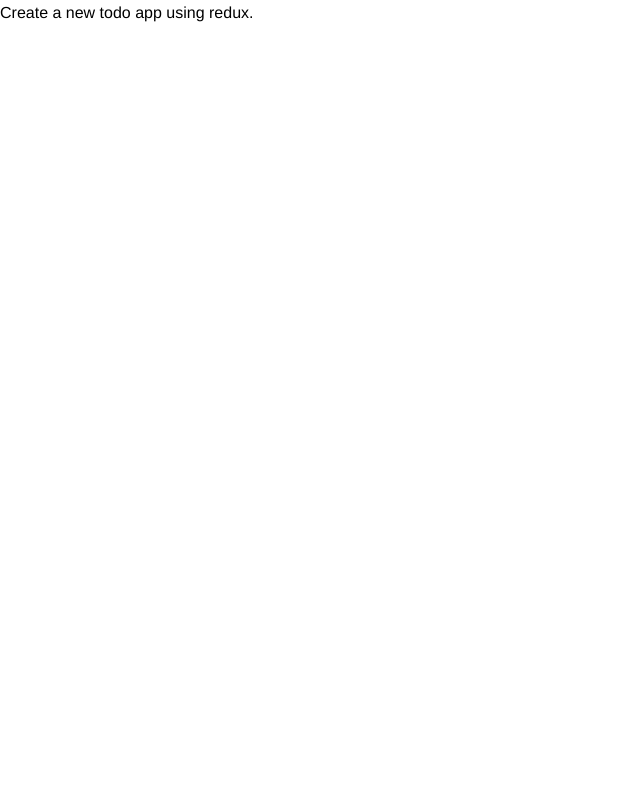
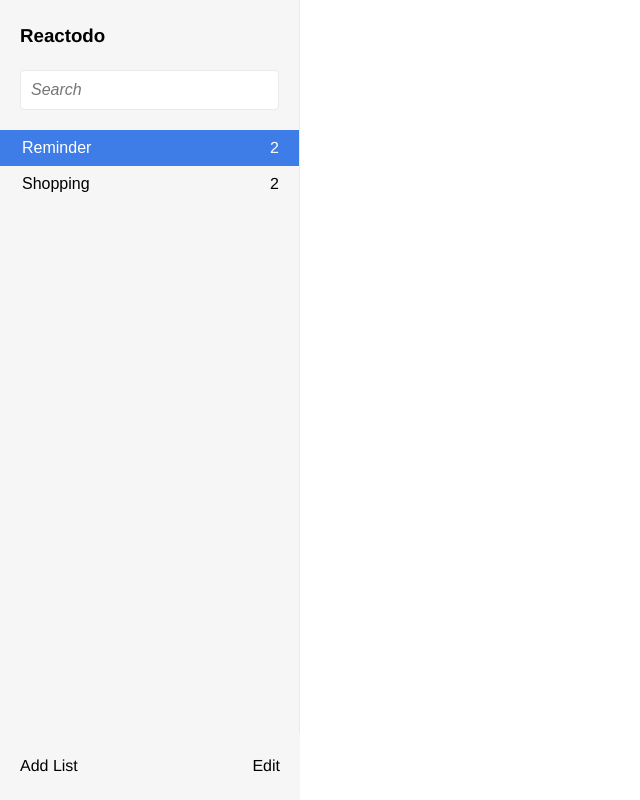
Before and after one commit to leonatefm/react-todo-app, a React (Create React App) app: page / in a window 1280 px wide. Shown: the whole page, without its empty margins (0-640 px from the left). Built offline with nearby package versions, Linux system fonts and the light colour scheme.

Commit message:
Update side menu components using Redux

```diff
--- a/package.json
+++ b/package.json
@@ -7,6 +7,7 @@
     "node-sass-chokidar": "^1.2.2",
     "react": "^16.3.2",
     "react-dom": "^16.3.2",
+    "react-redux": "^5.0.7",
     "react-scripts": "1.1.4",
     "redux": "^4.0.0"
   },
--- a/src/data/data_redux.json
+++ b/src/data/data_redux.json
@@ -1,4 +1,8 @@
 {
+    "todoApp": {
+        "currentListId": "1",
+        "lists": ["1", "2"]
+    },
     "lists": {
         "1": {
             "listId": "1",
--- a/src/index.js
+++ b/src/index.js
@@ -1,7 +1,9 @@
 import React from 'react';
 import ReactDOM from 'react-dom';
+import { Provider } from 'react-redux';
 import App from './redux_app/App';
+import store from './redux_app/store';
 import registerServiceWorker from './registerServiceWorker';
 
-ReactDOM.render(<App />, document.getElementById('root'));
+ReactDOM.render(<Provider store={store}><App /></Provider>, document.getElementById('root'));
 registerServiceWorker();
--- a/src/redux_app/App.js
+++ b/src/redux_app/App.js
@@ -1,34 +1,14 @@
 import React, { Component } from 'react';
-import { createStore } from 'redux'
-import reducers from './reducers.js'
-import { addTodo, editTodo, toggleTodo, deleteTodo } from './actions.js';
+import SideMenuContainer from './SideMenu.js';
 import '../css/app.css';
 
-
-const store = createStore(reducers);
-console.log(store.getState())
-
-const unsubscribe = store.subscribe(() =>
-    console.log(store.getState())
-)
-
-store.dispatch(editTodo("1", 'updated'));
-store.dispatch(toggleTodo("1"));
-store.dispatch(addTodo("1", {
-    itemId: (Date.now() + Math.random()).toString(36).substr(2),
-    title: "",
-    isComplete: false
-}));
-store.dispatch(deleteTodo("1", "2"));
-
-unsubscribe();
 
 class TodoApp extends Component {
 
     render() {
         return (
             <div className="react-todo-app">
-                Create a new todo app using redux.
+                <SideMenuContainer />
 			</div>
         );
     }
--- /dev/null
+++ b/src/redux_app/MenuItem.js
@@ -0,0 +1,60 @@
+import React from 'react';
+import PropTypes from 'prop-types';
+
+
+class MenuItem extends React.PureComponent {
+
+	constructor(props) {
+		super(props);
+		this.textInput = React.createRef();
+		this.handleListOnBlur = this.handleListOnBlur.bind(this);
+	}
+
+	componentDidMount() {
+		//Autofocus on new todo item
+		if (this.props.list.isNew) {
+			this.textInput.current.focus();
+			this.textInput.current.select();
+		}
+	}
+
+	handleListOnBlur(e) {
+		const list = this.props.list;
+		if (list.isNew) this.props.editList(list.listId, e.target.value, true);
+	}
+
+	render() {
+
+		const list = this.props.list;
+		const listClass = this.props.isActive ? 'active' : '';
+		const isDisabled = (this.props.mode === "view" && !this.props.list.isNew) ? true : false;
+
+		return (
+			<li className={listClass} onClick={() => { if (this.props.mode === 'edit') return; this.props.switchList(list.listId) }}>
+				<input className="list-name" ref={this.textInput} type="text" value={list.name} disabled={isDisabled} onChange={(e)=>{this.props.editList(list.listId, e.target.value);}} onBlur={this.handleListOnBlur} />
+				<span className="list-number">{this.props.mode === "view" ? list.todos.length : <ion-icon name="close" onClick={(e)=>{this.props.deleteList(list.listId)}}></ion-icon>}</span>
+			</li>
+		);
+	}
+};
+
+MenuItem.defaultProps = {
+    isActive: false,
+    mode: 'view'
+}
+
+MenuItem.propTypes = {
+	list: PropTypes.shape({
+		listId: PropTypes.string.isRequired,
+        name: PropTypes.string,
+        color: PropTypes.string,
+        items: PropTypes.arrayOf(PropTypes.object)
+    }).isRequired,
+    switchList: PropTypes.func.isRequired,
+	editList: PropTypes.func.isRequired,
+	deleteList: PropTypes.func.isRequired,
+    isActive: PropTypes.bool,
+    mode: PropTypes.oneOf(['view', 'edit']),
+};
+
+export default MenuItem;
--- /dev/null
+++ b/src/redux_app/SideMenu.js
@@ -0,0 +1,96 @@
+import React from 'react';
+import PropTypes from 'prop-types';
+import MenuItem from './MenuItem.js';
+import colorMap from '../data/colors.json';
+import { connect } from 'react-redux';
+
+import { switchList, addList, editList, deleteList } from './actions.js';
+
+class SideMenu extends React.Component {
+
+	constructor(props) {
+		super(props);
+		this.state = {
+			mode: 'view'
+		}
+		this.switchMode = this.switchMode.bind(this);
+	}
+
+	switchMode() {
+		this.setState({
+			mode: this.state.mode === "view" ? "edit" : "view"
+		});
+	}
+
+	render() {
+		const todoListElems = Object.keys(this.props.lists).map((listId) => {
+			const list = this.props.lists[listId];
+			const isActive = list.listId === this.props.currentListId ? true : false;
+			return <MenuItem key={list.listId} list={list} isActive={isActive} switchList={this.props.switchList} editList={this.props.editList} deleteList={this.props.deleteList} mode={this.state.mode}></MenuItem>
+		});
+
+		return (
+			<div className={"side-menu " + this.state.mode + "-mode"}>
+				<h3>Reactodo</h3>
+				<div className="search-box"><input type="text" placeholder="Search" value={this.props.searchKeyword} onChange={(e) => { this.props.searchList(e.target.value) }} /></div>
+				<ul className="todo-lists">
+					{todoListElems}
+				</ul>
+				<div className="list-actions">
+					<a className="add-btn" onClick={this.props.addList}>Add List</a>
+					<a className="edit-btn" onClick={this.switchMode}>{this.state.mode === "view" ? "Edit" : "Done"}</a>
+				</div>
+			</div>
+		);
+	}
+};
+
+SideMenu.propTypes = {
+    lists: PropTypes.object.isRequired,
+    currentListId: PropTypes.string.isRequired,
+    switchList: PropTypes.func.isRequired,
+    editList: PropTypes.func.isRequired,
+    //searchList: PropTypes.func.isRequired,
+    //searchKeyword: PropTypes.string
+};
+
+//Create container component to connect store
+
+const mapStateToProps = state => {
+	return {
+		lists: state.lists,
+		currentListId: state.todoApp.currentListId
+	};
+};
+
+const mapDispatchToProps = dispatch => {
+	return {
+		switchList: listId => {
+			dispatch(switchList(listId));
+		},
+		addList: () => {
+			const colors = Object.keys(colorMap);
+			const newList = {
+				listId: (Date.now() + Math.random()).toString(36).substr(2),
+				name: "New List",
+				color: colors[Math.floor(Math.random() * colors.length)],
+				todos: [],
+				isNew: true
+			};
+			dispatch(addList(newList));
+		},
+		editList: (listId, name, removeNewFlag) => {
+			dispatch(editList(listId, name, removeNewFlag));
+		},
+		deleteList: (listId) => {
+			dispatch(deleteList(listId));
+		}
+	};
+};
+
+const SideMenuContainer = connect(
+	mapStateToProps,
+	mapDispatchToProps
+)(SideMenu);
+
+export default SideMenuContainer;
--- a/src/redux_app/actions.js
+++ b/src/redux_app/actions.js
@@ -2,8 +2,28 @@
  * action creators
  */
 
+//List actions
+
+export const switchList = (listId) => {
+	return { type: "SWITCH_LIST", listId };
+}
+
+export const addList = (list) => {
+	return { type: "ADD_LIST", list };
+}
+
+export const editList = (listId, name, removeNewFlag) => {
+	return { type: "EDIT_LIST", listId, name, removeNewFlag };
+}
+
+export const deleteList = (listId) => {
+	return { type: "DELETE_LIST", listId };
+}
+
+//Todo actions
+
 export const addTodo = (listId, item) => {
-	return {type: "ADD_TODO", listId, item };
+	return { type: "ADD_TODO", listId, item };
 }
 
 export const editTodo = (itemId, title) => {
@@ -11,9 +31,9 @@
 }
 
 export const toggleTodo = (itemId) => {
-	return { type: "TOGGLE_TODO", itemId }
+	return { type: "TOGGLE_TODO", itemId };
 }
 
 export const deleteTodo = (listId, itemId) => {
-	return { type: "DELETE_TODO", listId, itemId }
+	return { type: "DELETE_TODO", listId, itemId };
 }
--- a/src/redux_app/reducers.js
+++ b/src/redux_app/reducers.js
@@ -25,17 +25,38 @@
             const index = state[action.listId].todos.indexOf(action.itemId);
             return update(state, { [action.listId]: { todos: { $splice: [[index, 1]] } } });
         case 'ADD_LIST':
-            return state;
+            return update(state, { [action.list.listId]: { $set: action.list } });
         case 'EDIT_LIST':
-            return state;
+            const newName = (action.name.length > 0) ? action.name : state[action.listId].name;
+            if (action.removeNewFlag) {
+                return update(state, { [action.listId]: { name: { $set: newName }, $unset: ['isNew'] } });
+            } else {
+                return update(state, { [action.listId]: { name: { $set: newName } } });
+            }
         case 'DELETE_LIST':
-            return state;
+            return update(state, { $unset: [action.listId] });
         default:
             return state;
     }
 };
 
+const todoAppReducer = (state = data.todoApp, action) => {
+    switch (action.type) {
+        case 'SWITCH_LIST':
+            return update(state, { currentListId: { $set: action.listId } });
+        case 'ADD_LIST':
+            return update(state, { currentListId: { $set: action.list.listId }, lists: { $push: [action.list.listId] } });
+        case 'DELETE_LIST':
+            const index = state.lists.indexOf(action.listId);
+            const newCurrentListId = (state.currentListId === action.listId) ? ((index > 0) ? state.lists[0] : state.lists[1]) : state.currentListId;
+            return update(state, { lists: { $splice: [[index, 1]] }, currentListId: { $set: newCurrentListId } });
+        default:
+            return state;
+    }
+}
+
 const reducers = combineReducers({
+    todoApp: todoAppReducer,
     lists: listReducer,
     todos: todoReducer
 });
--- /dev/null
+++ b/src/redux_app/store.js
@@ -0,0 +1,6 @@
+import { createStore } from 'redux'
+import reducers from './reducers.js'
+
+const store = createStore(reducers);
+
+export default store;
```
